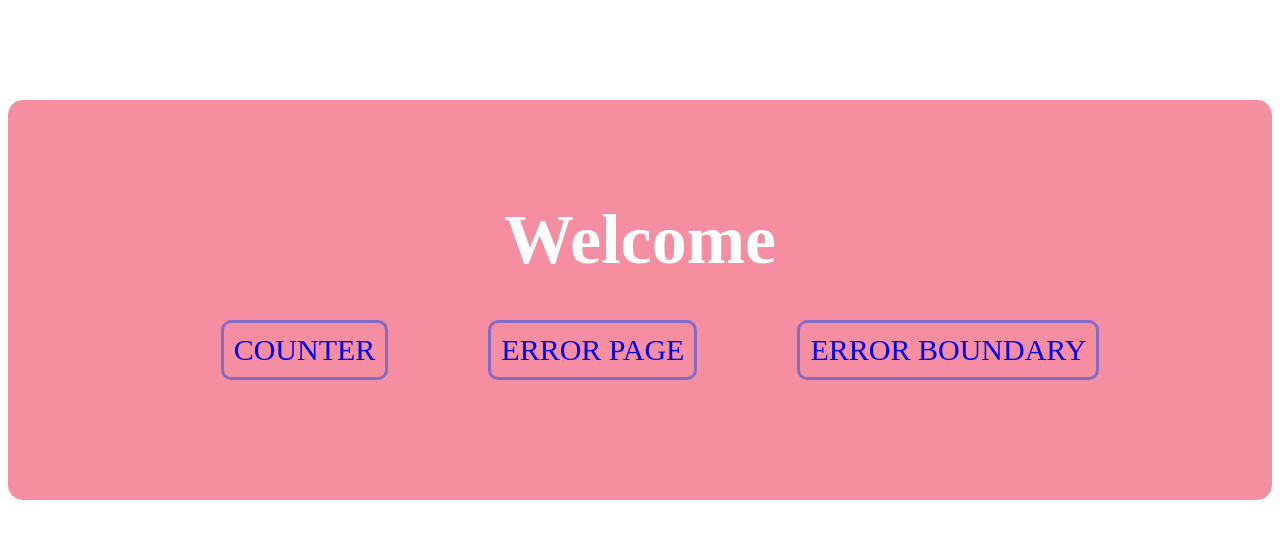
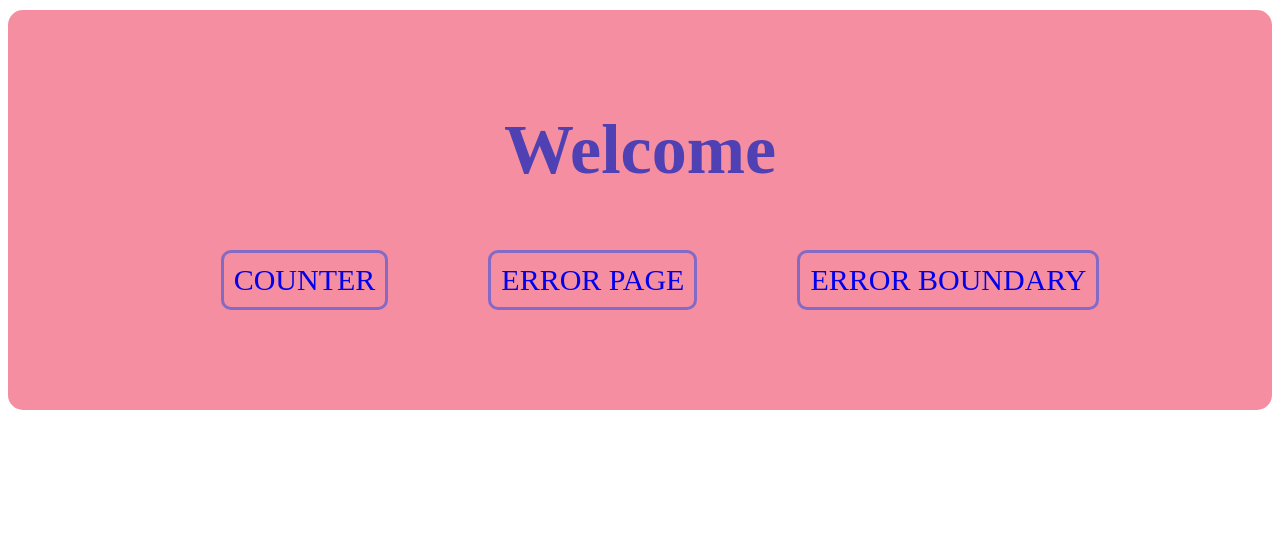
Before and after one commit to toluajanaku/My-Second-Semester-Exam, a React (Create React App) app: page / in a window 1280 px wide. Shown: the top 538 px of the page. Built offline with nearby package versions, Linux system fonts and the light colour scheme.

Commit message:
Update styles.css
color changes

```diff
--- a/src/styles.css
+++ b/src/styles.css
@@ -1,6 +1,6 @@
 .welcome {
   font-size: 70px;
-  color:white;
+  color: rgba(79, 64, 179, 1);
   padding-top: 100px;
   margin: 0 auto;
   display: flex;
@@ -10,7 +10,7 @@
 .home {
   background-color: rgba(239, 68, 98, 0.6);
   border-radius: 15px;
-  margin-top: 100px;
+  margin-top: 10px;
   height: 400px;
 }
 .page-center {
@@ -41,7 +41,7 @@
   padding-left: 10px;
 }
 ul {
-  padding-top: 40px;
+  padding-top: 60px;
   display: flex;
   flex-direction: row;
   gap: 100px;
```
